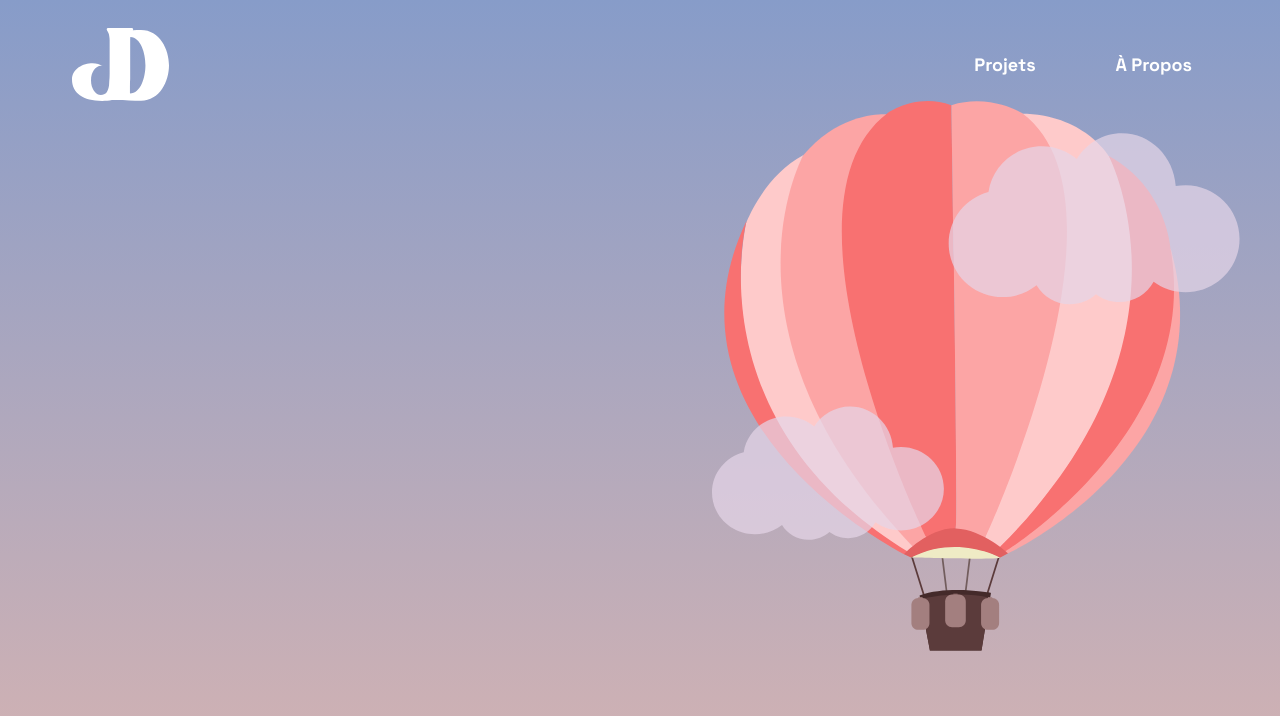
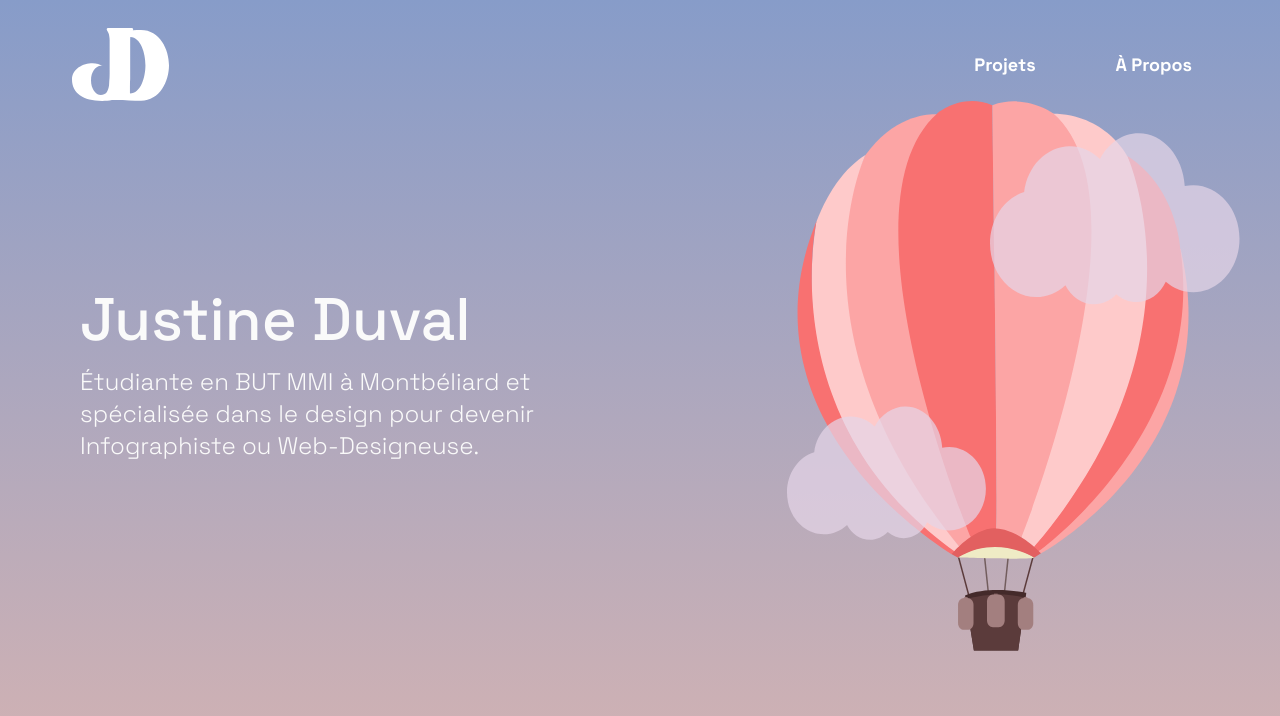
Before and after one commit to duval-justine/Portfolio_Justine_Duval, a Vue app: page / in a window 1280 px wide. Shown: the top 716 px of the page. Built offline with nearby package versions, Linux system fonts and the light colour scheme.

Commit message:
Ajout du texte et mise en page avec l'illustration

```diff
--- a/src/views/AccueilView.vue
+++ b/src/views/AccueilView.vue
@@ -1,7 +1,12 @@
 <template>
   <div class="container z-0 h-[1024px] w-screen bg-gradient-to-b from-pastelbleu to-pastelrose">
     <Header class="relative z-10" />
-    <div class="">
+    <div class="flex flex-row gap-36 items-center">
+      <div class="w-[750px] flex flex-col gap-4 ">
+        <h1 class="font-space-grotesk font-medium text-6xl text-Extended/red/50 ml-20">Justine Duval</h1>
+        <p class="font-space-grotesk font-light text-2xl text-Extended/red/50 ml-20">Étudiante en BUT MMI à Montbéliard
+          et spécialisée dans le design pour devenir Infographiste ou Web-Designeuse.</p>
+      </div>
       <MongolfiereNuages class="float-right mr-10 z-20" />
     </div>
 
```
